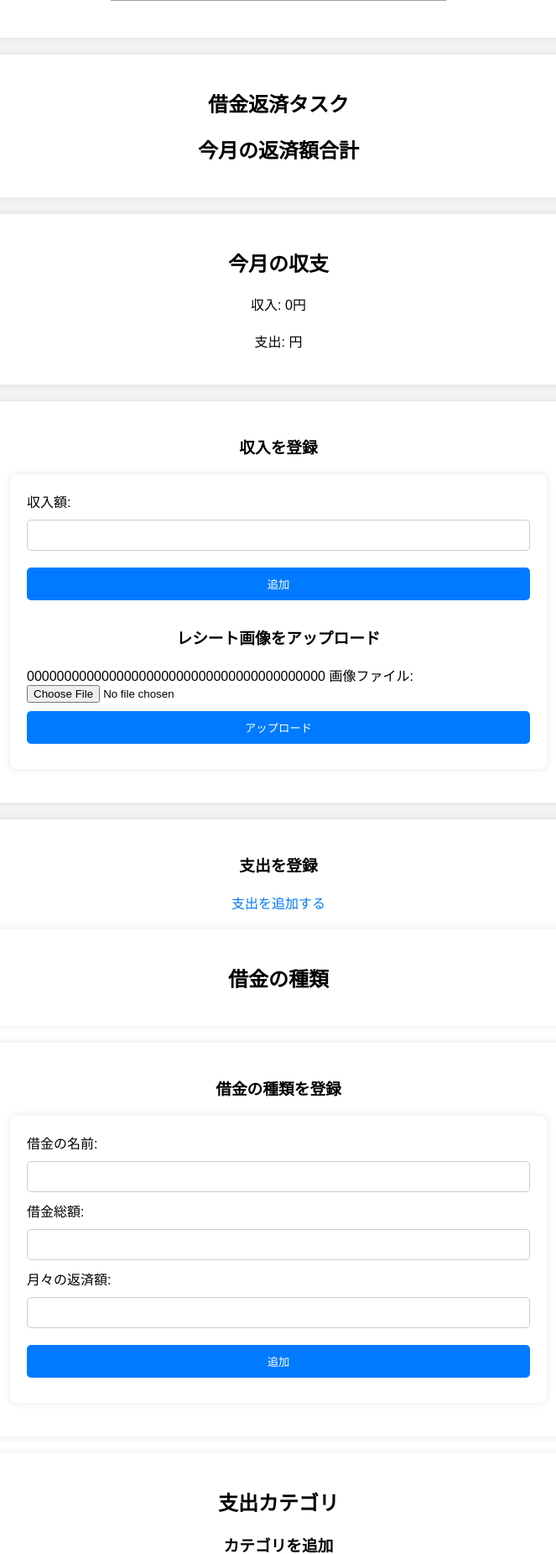
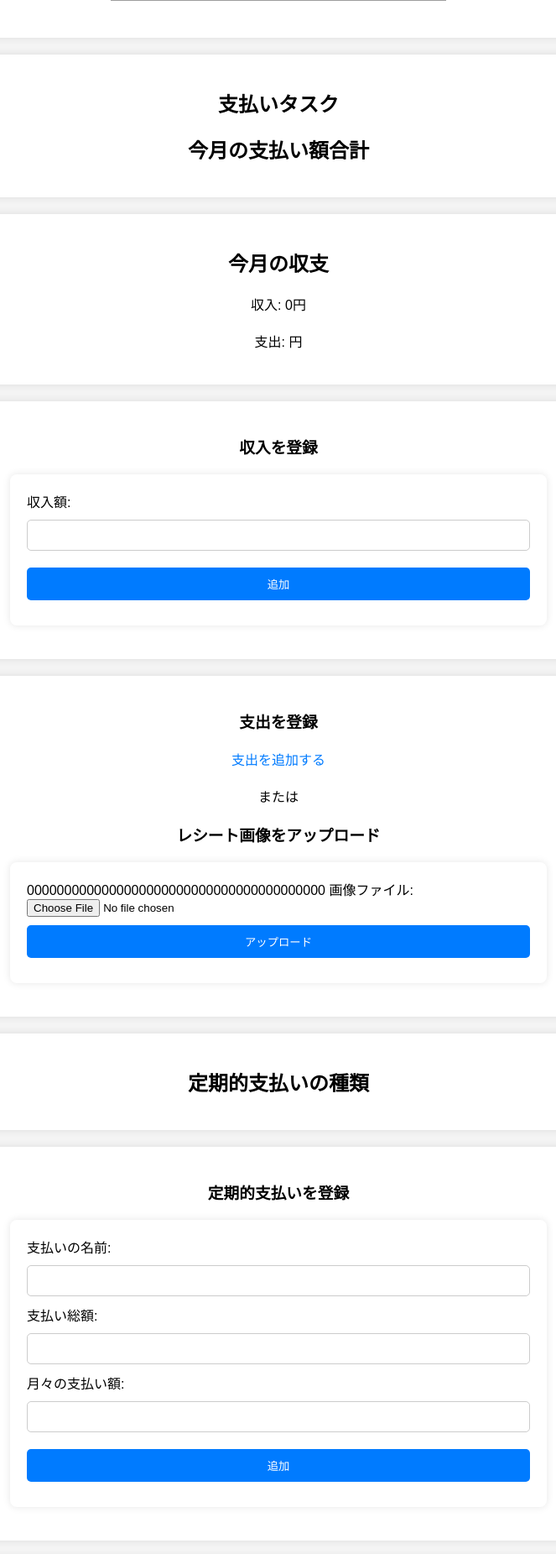
Before and after one commit to judy-choko/mone2, a Flask app: template templates/dashboard.html in a window 1280 px wide. Shown: the part 659-2510 px from the top of the page at 84% size, without its empty margins (308-971 px from the left). Run offline with Flask 3, Linux system fonts and the light colour scheme; the template is opened without the code that fills it: values that come from a table or form of the project are taken from there, others are empty; parts of the project's set-up code (start-up, migrations or seed data) failed here and were passed over; some libraries are stand-ins or nearby versions; grey boxes are pictures that could not be loaded.

Commit message:
fix app.py

```diff
--- a/templates/dashboard.html
+++ b/templates/dashboard.html
@@ -27,7 +27,7 @@
     <p><img src="{{ url_for('expense_category_chart') }}" alt="支出カテゴリ円グラフ"></p>
 </div>
     <div class="card">
-    <h2>借金返済タスク</h2>
+    <h2>支払いタスク</h2>
     <ul>
         {% for task in tasks %}
             <li>
@@ -40,7 +40,7 @@
                 {% endif %}
             </li>
         {% endfor %}
-        <h2>今月の返済額合計</h2>
+        <h2>今月の支払い額合計</h2>
         <p>{{ month_total_payment }}</p>
     </ul>
 </div>
@@ -56,35 +56,37 @@
         <label for="income">収入額:</label>
         <input type="number" name="income" required>
         <button type="submit">追加</button>
-        <h3>レシート画像をアップロード</h3>
-        <form method="POST" action="{{ url_for('upload_receipt') }}" enctype="multipart/form-data">
-            {{ csrf_token() }} <!-- CSRFトークン -->
-            <label for="receipt">画像ファイル:</label>
-            <input type="file" name="receipt" accept="image/*" required>
-            <button type="submit">アップロード</button>
-        </form>
     </form>
     </div>
     <div class="card">
     <h3>支出を登録</h3>
     <p><a href="{{ url_for('add_expense') }}">支出を追加する</a></p>
+    <p>または</p>
+    <h3>レシート画像をアップロード</h3>
+    <form method="POST" action="{{ url_for('upload_receipt') }}" enctype="multipart/form-data">
+        {{ csrf_token() }} <!-- CSRFトークン -->
+        <label for="receipt">画像ファイル:</label>
+        <input type="file" name="receipt" accept="image/*" required>
+        <button type="submit">アップロード</button>
+    </form>
+    </div>
     <div class="card">
-    <h2>借金の種類</h2>
+    <h2>定期的支払いの種類</h2>
     <ul>
         {% for debt in debt_types %}
-            <li>{{ debt.debt_name }}: 借金総額 {{ debt.total_debt }}円, 月々の返済額 {{ debt.monthly_payment }}円</li>
+            <li>{{ debt.debt_name }}: 支払い総額 {{ debt.total_debt }}円, 月々の支払い額 {{ debt.monthly_payment }}円</li>
         {% endfor %}
     </ul>
-</div>
+    </div>
     <div class="card">
-    <h3>借金の種類を登録</h3>
+    <h3>定期的支払いを登録</h3>
     <form method="POST" action="{{ url_for('add_debt_type') }}">
         {{ debt_form.hidden_tag() }}  <!-- CSRFトークン -->
-        <label for="debt_name">借金の名前:</label>
+        <label for="debt_name">支払いの名前:</label>
         <input type="text" name="debt_name" required>
-        <label for="total_debt">借金総額:</label>
+        <label for="total_debt">支払い総額:</label>
         <input type="number" name="total_debt" required>
-        <label for="monthly_payment">月々の返済額:</label>
+        <label for="monthly_payment">月々の支払い額:</label>
         <input type="number" name="monthly_payment" required>
         <button type="submit">追加</button>
     </form>
```
